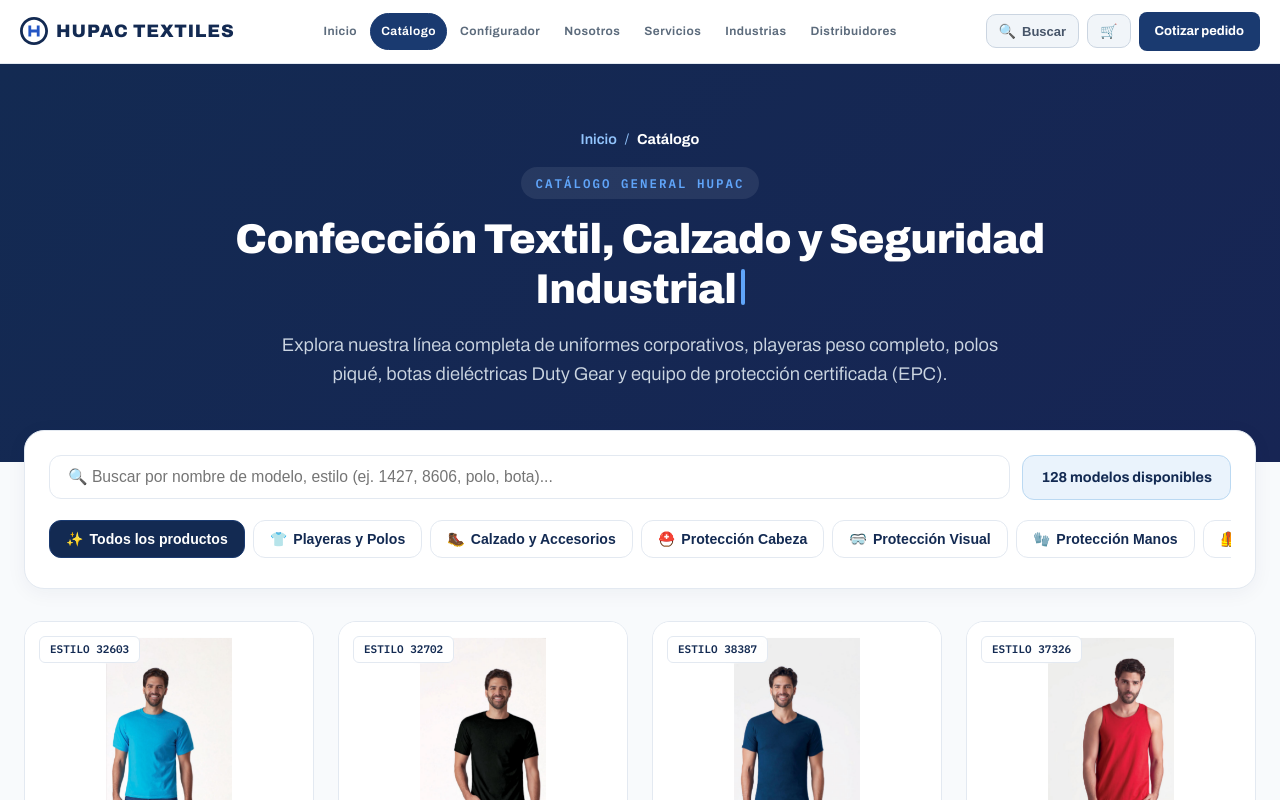
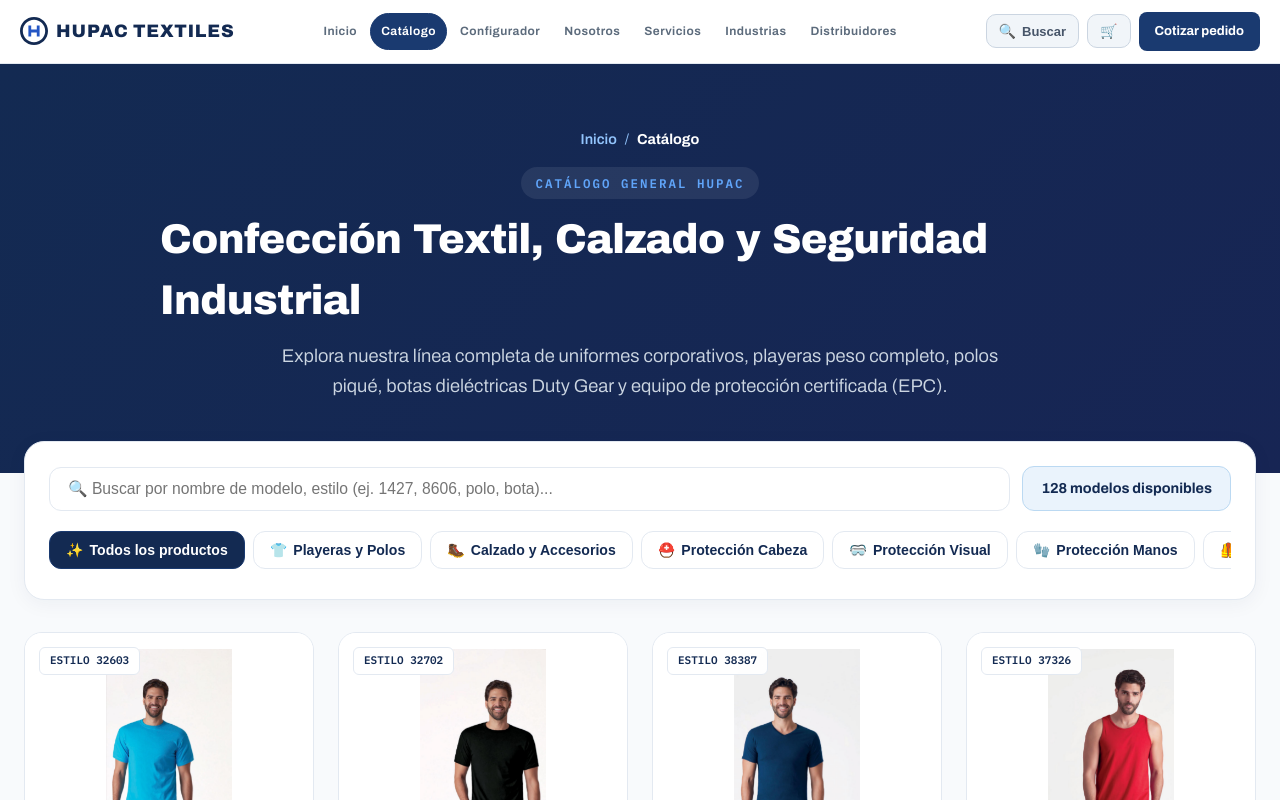
Before and after one commit to danieltrejomx/hupac-textiles-web, a Next.js app: page /catalogo in a window 1280 px wide. Shown: the top 800 px of the page. Built offline with nearby package versions, Linux system fonts and the light colour scheme.

Commit message:
feat(animacion): reemplazar la animacion de maquina de escribir por un elegante revelado palabra por palabra con desvanecimiento fluido y desenfoque suave

```diff
--- a/components/TypewriterTitle.tsx
+++ b/components/TypewriterTitle.tsx
@@ -3,8 +3,8 @@
 
 interface TypewriterTitleProps {
   text: string;
-  speed?: number; // ms per character
-  delay?: number; // ms delay before typing
+  speed?: number;
+  delay?: number;
   as?: 'h1' | 'h2' | 'h3' | 'span' | 'p';
   className?: string;
   style?: React.CSSProperties;
@@ -13,50 +13,49 @@
 
 export default function TypewriterTitle({
   text,
-  speed = 85,
-  delay = 250,
+  delay = 80,
   as = 'h1',
   className = '',
-  style = {},
-  cursorColor = 'var(--rey)'
+  style = {}
 }: TypewriterTitleProps) {
-  const [displayedText, setDisplayedText] = useState('');
-  const [isTyping, setIsTyping] = useState(true);
+  const [isVisible, setIsVisible] = useState(false);
 
   useEffect(() => {
-    let index = 0;
-    setDisplayedText('');
-    setIsTyping(true);
-
     const timer = setTimeout(() => {
-      const interval = setInterval(() => {
-        if (index < text.length) {
-          setDisplayedText(text.slice(0, index + 1));
-          index++;
-        } else {
-          clearInterval(interval);
-          setIsTyping(false);
-        }
-      }, speed);
-
-      return () => clearInterval(interval);
+      setIsVisible(true);
     }, delay);
-
     return () => clearTimeout(timer);
-  }, [text, speed, delay]);
+  }, [delay]);
 
   const Tag = as;
+  const words = text.split(' ');
 
   return (
-    <Tag className={className} style={{ ...style, position: 'relative' }}>
-      {displayedText}
-      <span
-        className="typewriter-cursor"
-        style={{
-          backgroundColor: cursorColor,
-          opacity: isTyping ? 1 : undefined
-        }}
-      />
+    <Tag
+      className={className}
+      style={{
+        ...style,
+        display: 'inline-flex',
+        flexWrap: 'wrap',
+        gap: '0.28em',
+        alignItems: 'baseline'
+      }}
+    >
+      {words.map((word, idx) => (
+        <span
+          key={idx}
+          style={{
+            display: 'inline-block',
+            opacity: isVisible ? 1 : 0,
+            transform: isVisible ? 'translateY(0) scale(1)' : 'translateY(14px) scale(0.96)',
+            filter: isVisible ? 'blur(0px)' : 'blur(6px)',
+            transition: `all 0.5s cubic-bezier(0.16, 1, 0.3, 1) ${idx * 0.07}s`,
+            willChange: 'transform, opacity, filter'
+          }}
+        >
+          {word}
+        </span>
+      ))}
     </Tag>
   );
 }
```
